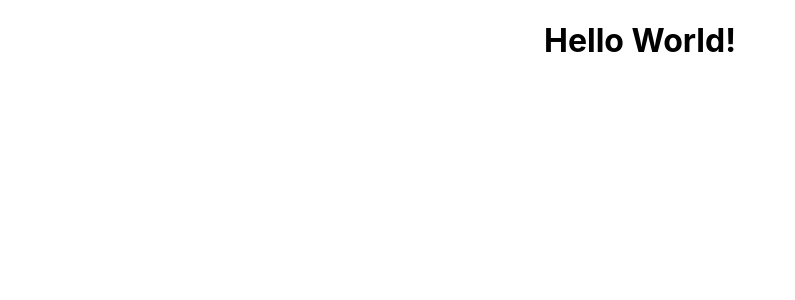
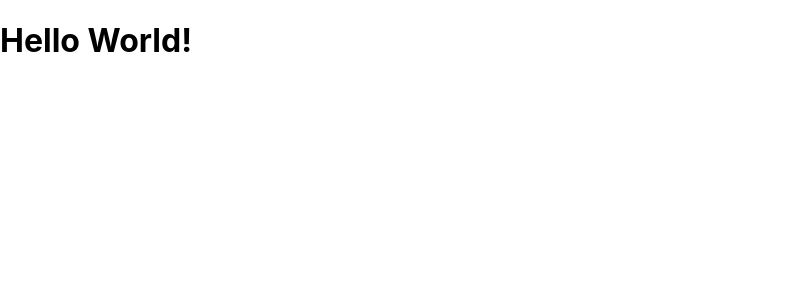
Before and after one commit to Jafferjees-IT/bootcamp-react-app, a React (Create React App) app: page / in a window 1280 px wide. Shown: the top 300 px of the page, without its empty margins (0-795 px from the left). Built offline with nearby package versions, Linux system fonts and the light colour scheme.

Commit message:
Update App.js

```diff
--- a/src/App.js
+++ b/src/App.js
@@ -1,11 +1,11 @@
 import React from 'react';
-import './App.css';
+
 
 function App() {
   return (
-    <div className="App">
+
       <h1>Hello World!</h1>
-    </div>
+
   );
 }
 
```
